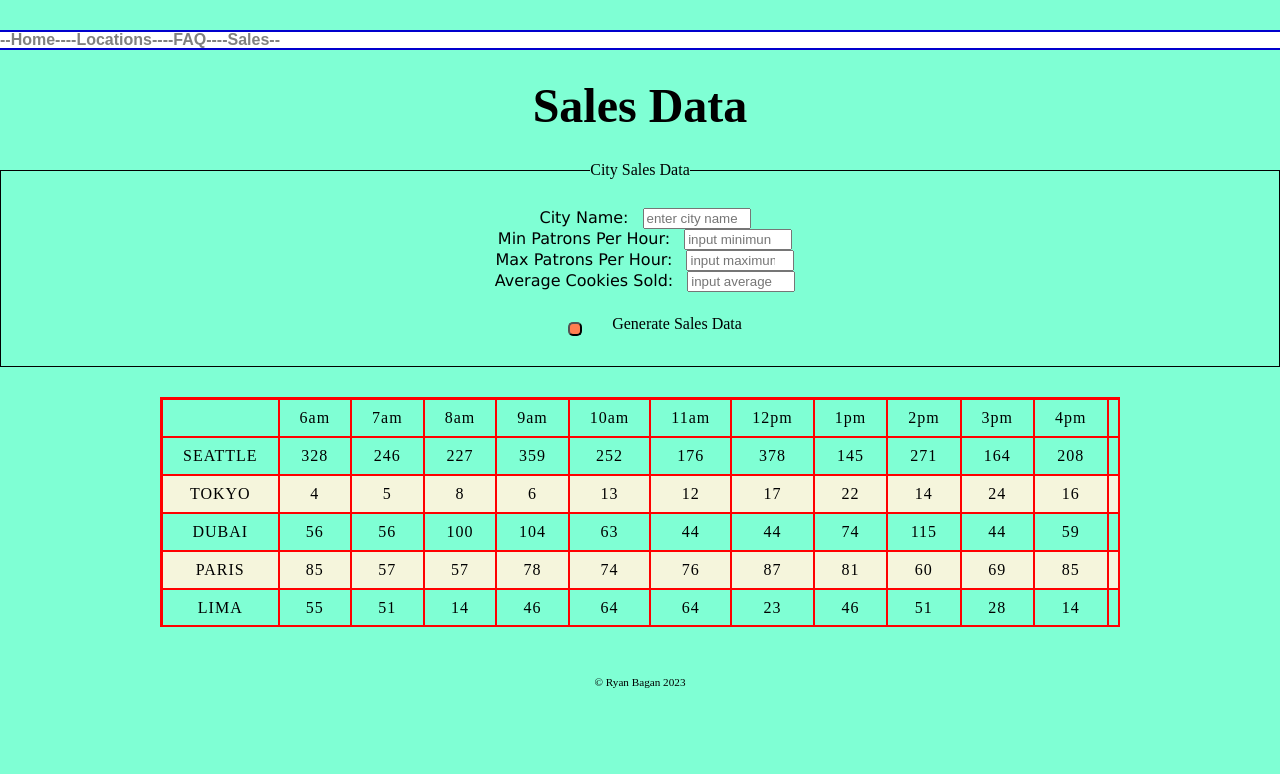
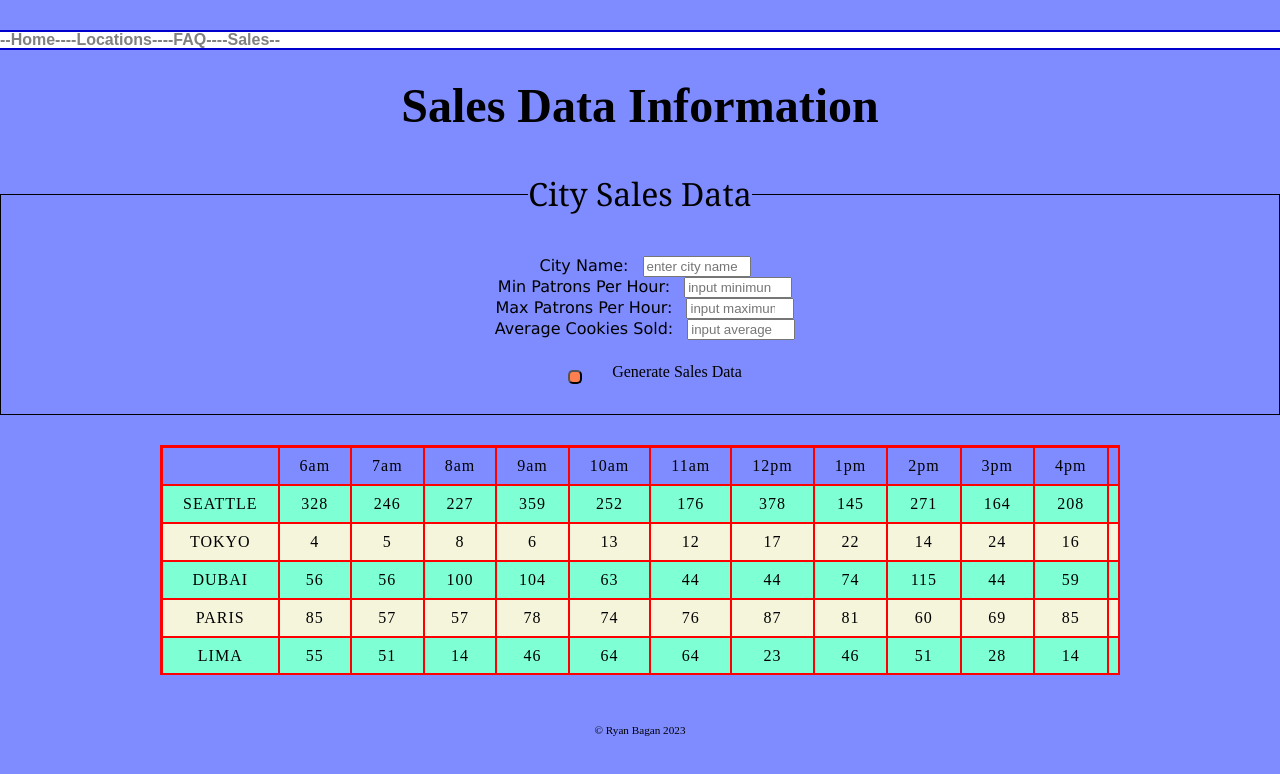
Before and after one commit to Ryanb021/cookie-stand, a plain HTML site: page sales.html in a window 1280 px wide. Drawn offline with Linux system fonts and the light colour scheme.

Commit message:
Added a new branch

```diff
--- a/css/style.css
+++ b/css/style.css
@@ -1,5 +1,5 @@
 body {
-  background-color: aquamarine;
+  background-color: rgb(127, 140, 255);
   text-align: center;
 }
 
@@ -12,7 +12,9 @@ h1 {
 }
 
 h3 {
-  font-family: 'Times New Roman', sans-serif;
+  font-family:Georgia, 'Times New Roman', Times, serif;
+  font-size: 2rem;
+  margin: 1rem auto;
 }
 
 p {
@@ -49,7 +51,7 @@ a {
 }
 
 .nav-links li a:hover {
-  color:blueviolet;
+  color:rgb(226, 43, 150);
 }
 
 .hero-container {
--- a/sales.html
+++ b/sales.html
@@ -24,7 +24,7 @@
 
   </header>
   <main>
-    <h1>Sales Data</h1>
+    <h1>Sales Data Information</h1>
     <form id="sales-data-form" action="#" method="#">
       <fieldset>
         <legend>
```
